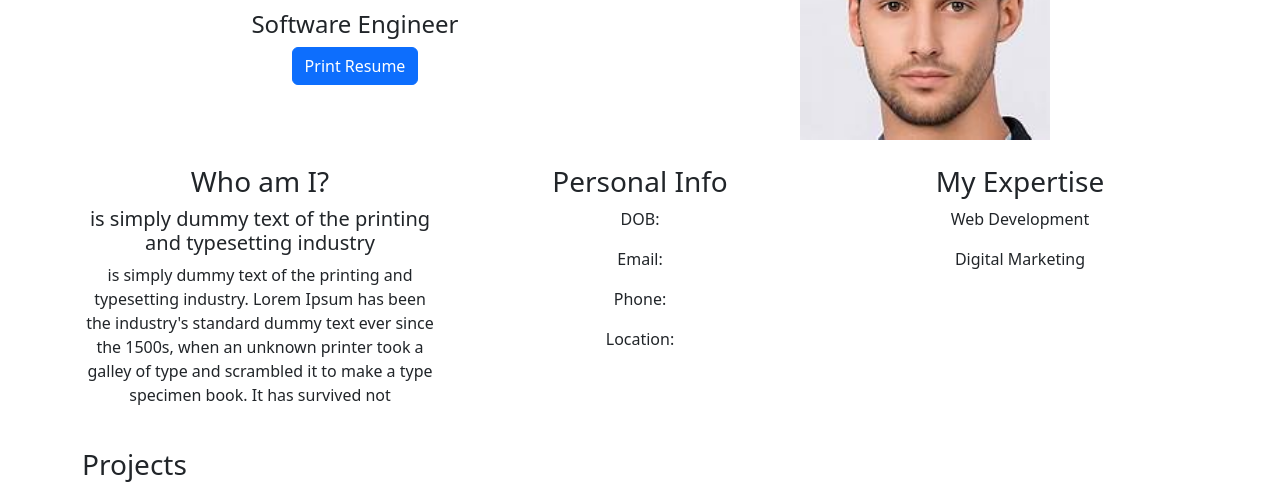
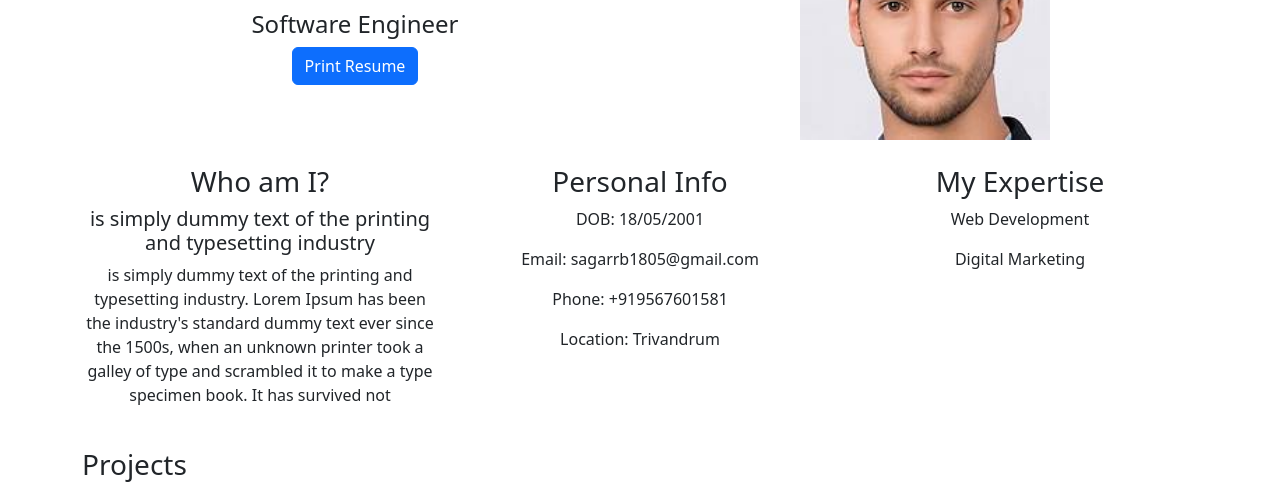
Before and after one commit to sagarrb1805/Portfolio, a plain HTML site: page index.html in a window 1280 px wide. Shown: the part 270-756 px from the top of the page. Drawn offline with nearby package versions, Linux system fonts and the light colour scheme.

Commit message:
Update index.html

```diff
--- a/index.html
+++ b/index.html
@@ -68,10 +68,10 @@
                 </div>
                 <div class="col-md-4 about-sec">
                     <h3>Personal Info</h3>
-                    <p>DOB: </p>
-                    <p>Email: </p>
-                    <p>Phone: </p>
-                    <p>Location: </p>
+                    <p>DOB: 18/05/2001</p>
+                    <p>Email: sagarrb1805@gmail.com</p>
+                    <p>Phone: +919567601581</p>
+                    <p>Location: Trivandrum</p>
                 </div>
                 <div class="col-md-4 about-sec">
                     <h3>My Expertise</h3>
```
